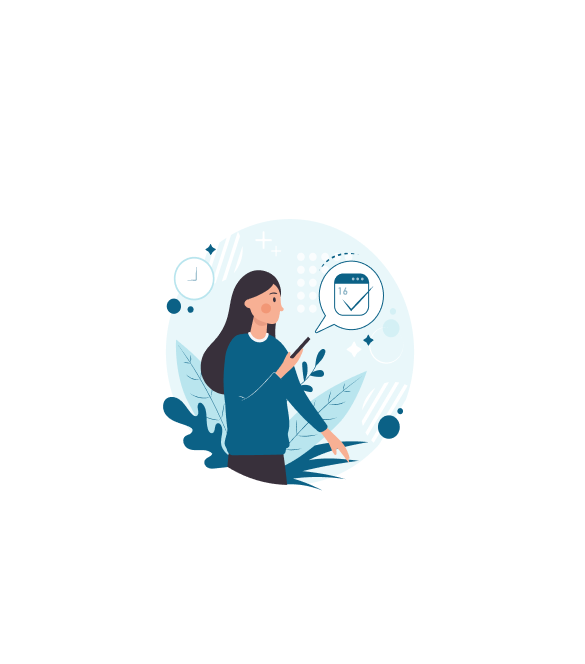
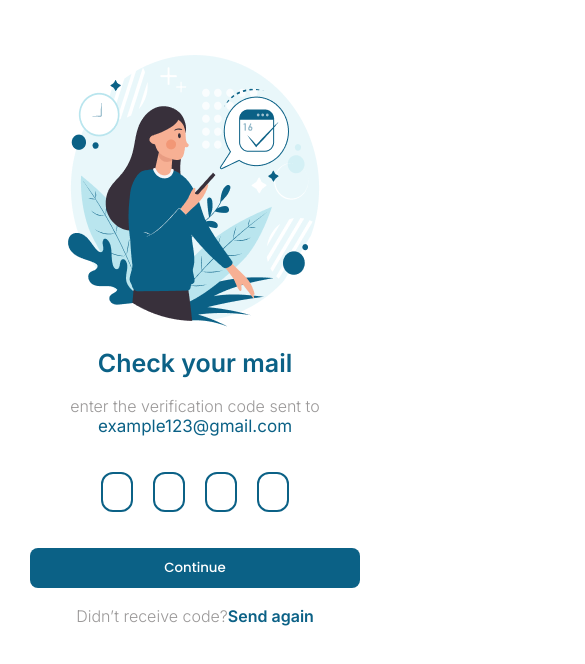
Before and after one commit to Oluwafemi-John1/VoltVista, a plain HTML site: page public/checkyouremail.html in a window 390 px wide. Shown: the top 664 px of the page, 585 px wide, since content can reach past the window. Drawn offline with Linux system fonts and the light colour scheme.

Commit message:
small fiix

```diff
--- a/public/checkyouremail.html
+++ b/public/checkyouremail.html
@@ -118,6 +118,29 @@
       font-size: 16px;
       color: #0b6186;
     }
+    @media screen and (max-width: 768px) {
+      .frame-img{
+        position: absolute;
+        margin-top: 20px;
+          margin-left: 55px;
+      }
+      .temporary-logo{
+        display: none;
+        /* margin-top: 15px;
+        margin-left: -90px;
+        height: 30px;
+        position: absolute; */
+      }
+      .cover-div{
+        display: block;
+      }
+      .second-div{
+        margin-top: 330px;
+        margin-left: 30px;
+        position: absolute;
+      }
+
+    }
 </style>
 <body>
     <center>
```
